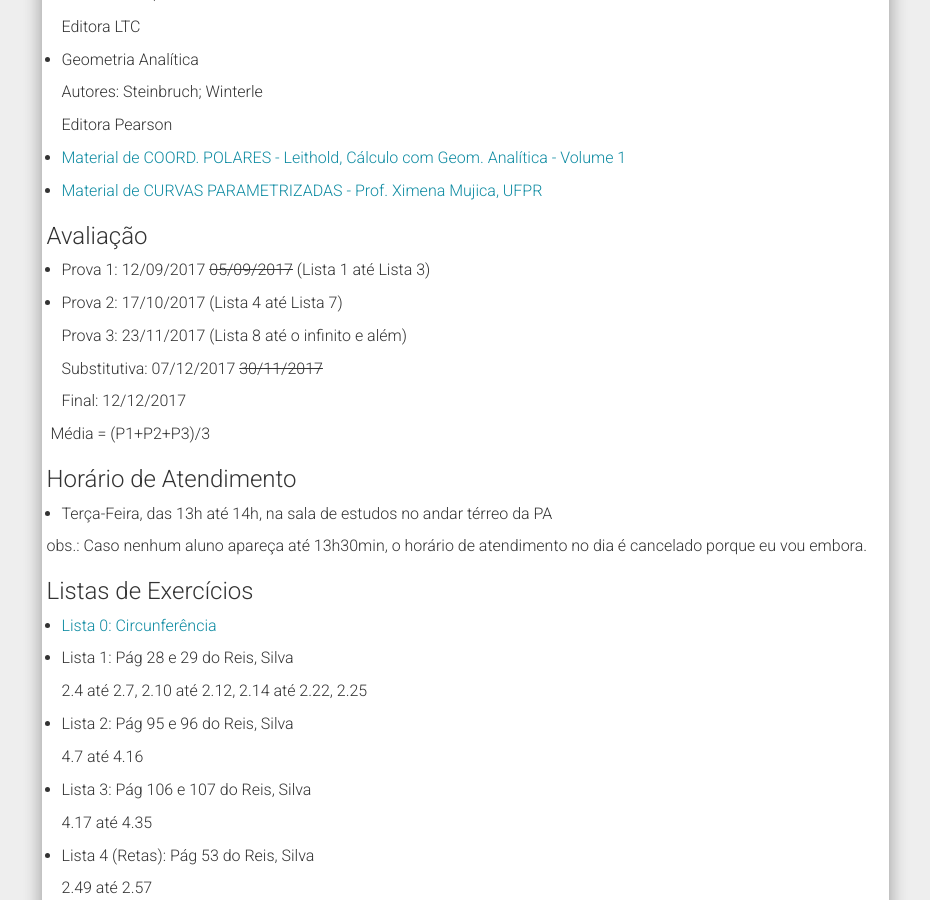
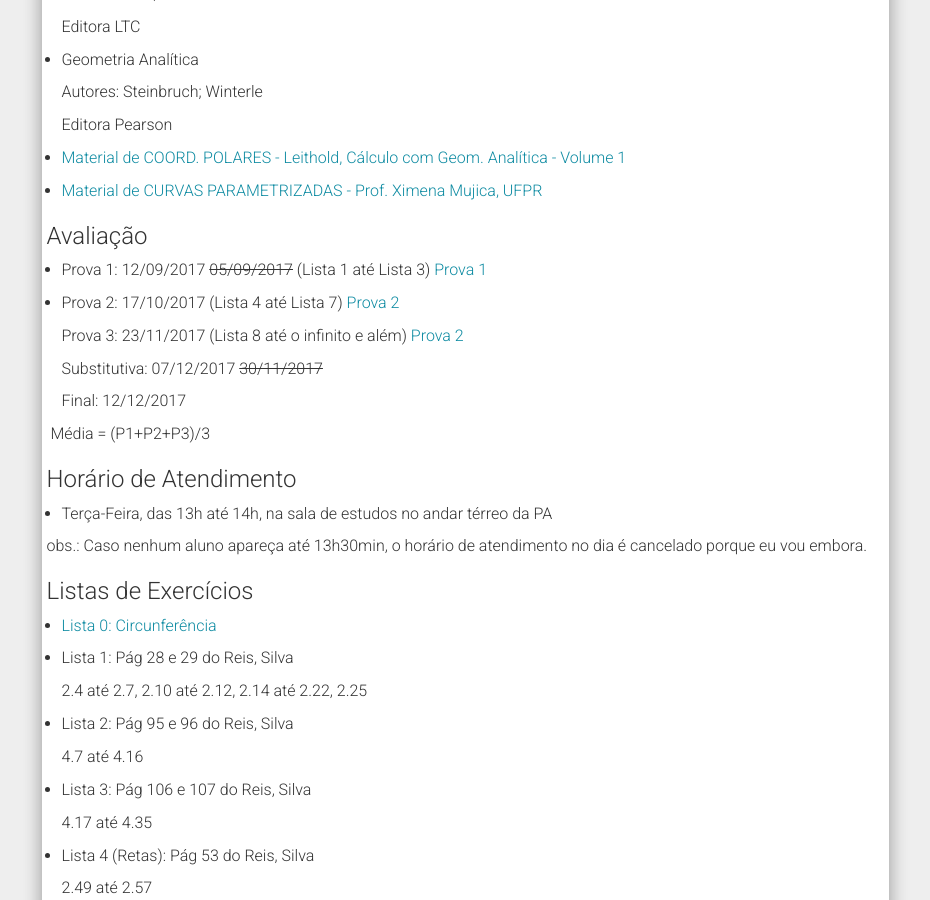
Before and after one commit to chunggnuhc/chunggnuhc.github.io, a Jekyll site: the page built from engMecanica2sem2017.md, in a window 1280 px wide and 900 px high, scrolled down 728 px. Shown: the whole window, without its empty margins (321-1251 px from the left). Built offline with Jekyll 4.4.1, drawn with Linux system fonts in a browser that asks for light colours; nearby versions of some CDN libraries.

Commit message:
Link das Provas EngMec adicionadas

```diff
--- a/engMecanica2sem2017.md
+++ b/engMecanica2sem2017.md
@@ -40,11 +40,11 @@ permalink: /engMec2sem2017-GA/
 
 <h3>Avaliação</h3>
 
-- Prova 1: 12/09/2017 <strike>05/09/2017</strike> (Lista 1 até Lista 3)
+- Prova 1: 12/09/2017 <strike>05/09/2017</strike> (Lista 1 até Lista 3) [Prova 1](/disciplinas2sem2017/prova1-ga.pdf)
 
-- Prova 2: 17/10/2017 (Lista 4 até Lista 7)
+- Prova 2: 17/10/2017 (Lista 4 até Lista 7) [Prova 2](/disciplinas2sem2017/provaGAP2-A.pdf)
 
-  Prova 3: 23/11/2017 (Lista 8 até o infinito e além)
+  Prova 3: 23/11/2017 (Lista 8 até o infinito e além) [Prova 2](/disciplinas2sem2017/prova3-cma112-a-v2.pdf)
 
   Substitutiva: 07/12/2017 <strike> 30/11/2017</strike>
 
```
